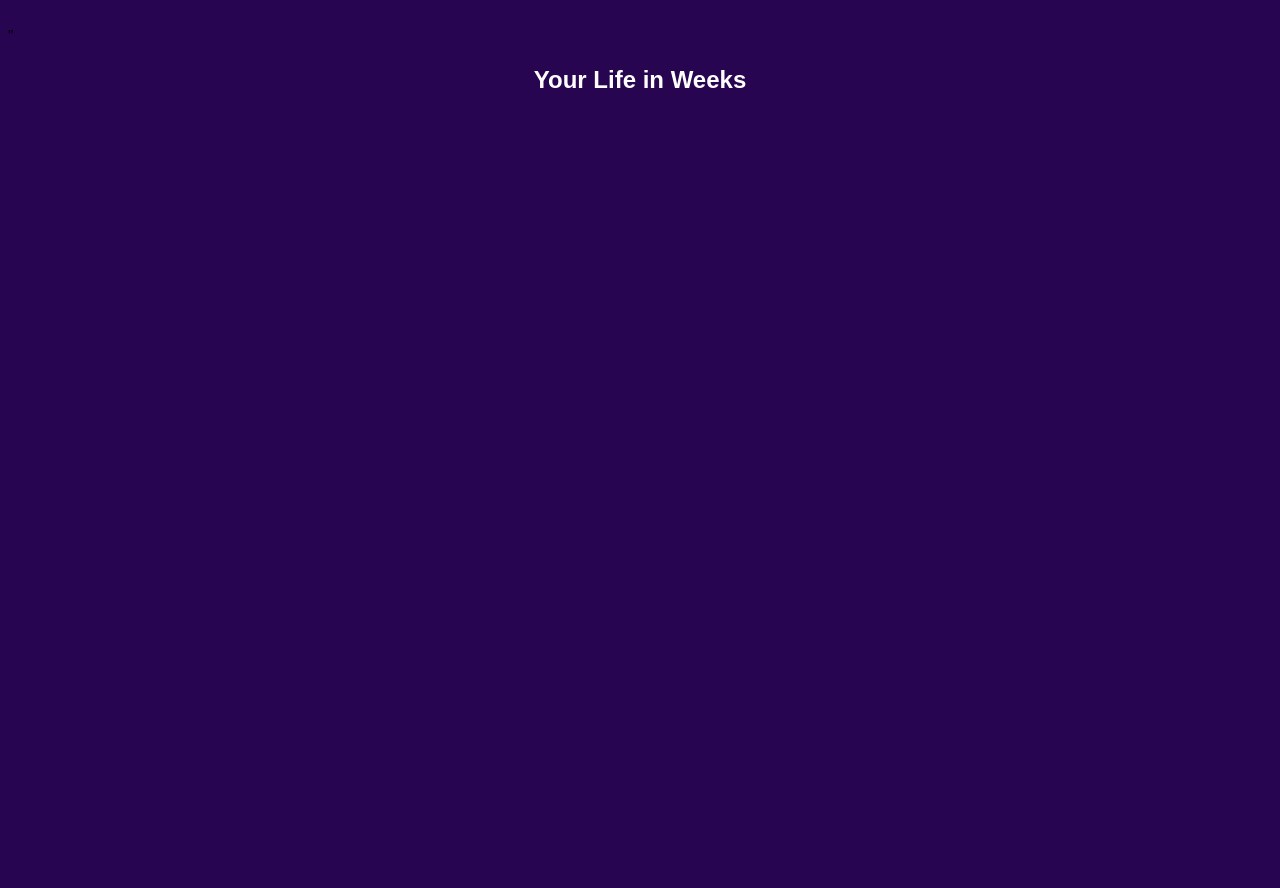
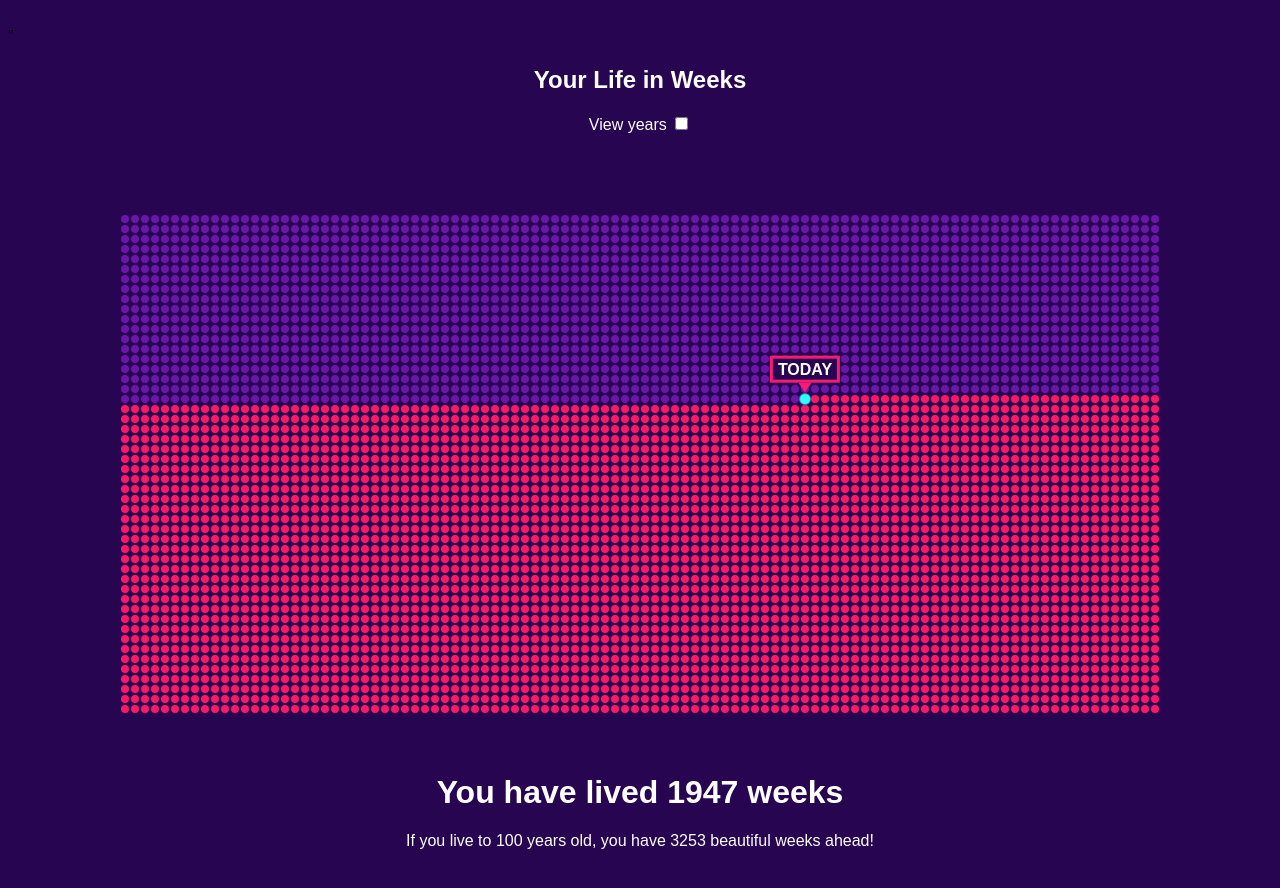
Before and after one commit to robertobarreda/life, a plain HTML site: page index.html in a window 1280 px wide. Before the commit the page ends 800 px from the top, so only its background shows below. Drawn offline with nearby package versions, Linux system fonts and the light colour scheme.

Commit message:
fix calendar

```diff
--- a/index.html
+++ b/index.html
@@ -2,19 +2,19 @@
 <html>
 <head>
 <link rel="stylesheet" href="style.css">
+<script src="https://cdnjs.cloudflare.com/ajax/libs/moment.js/2.29.4/moment.min.js" crossorigin="anonymous" referrerpolicy="no-referrer"></script>
 <script src="life.js"></script>
 </head>
 
 <body>
 <h2>Your Life in Weeks</h2>
 
-<div id="weeks-container" class="weeks-container hidden">
-  <p>View years <input id="year-switch" type="checkbox" onclick="arrangeByYear();"></p>
+<div id="weeks-container" class="weeks-container">
+  <p>View years <input id="year-switch" type="checkbox" onclick="parseInput();"></p>
   <div id="weeks-calendar"></div>
   <h1>You have lived <span id="weeks-lived"></span> weeks</h1>
   <p id="birthday-msg" class="hidden">🎉 Happy <span id="age"></span> Birthday! 🎉</p>
   <p>If you live to 100 years old, you have <span id="weeks-left"></span> beautiful weeks ahead!</p>
 </div>
-
 </body>
 </html>
--- a/life.js
+++ b/life.js
@@ -1,6 +1,6 @@
 const birthdayInput = '1985-11-08';
-var yearSwitchEl = document.getElementById('year-switch');
-var weeksCalendar = document.getElementById('weeks-calendar');
+
+window.addEventListener('load', function() { parseInput(); });
 
 function parseInput() {
     /*
@@ -27,10 +27,8 @@ function parseInput() {
     if (today.isAfter(nextBirthdayWeekReference)) weeksSinceLastBirthday = 51;
     var calendarWeeks = (yearsLived * 52) + weeksSinceLastBirthday;
 
-    //Check if today is birthday
-    var birthMonthDay = birthDate.format('MM-DD');
-    var todayMonthDay = moment(today.format('MM-DD'));
-    if (todayMonthDay.isSame(birthMonthDay)) {
+    // Check if today is birthday
+    if (isBirthday(today, birthDate)) {
         document.getElementById('age').innerHTML = getOrdinal(yearsLived);
         document.getElementById('birthday-msg').className = '';
     } else {
@@ -41,7 +39,7 @@ function parseInput() {
     document.getElementById('weeks-left').innerHTML = 5200 - weeksLived;
 
     document.getElementById('weeks-container').classList.remove('hidden');
-    createCalendar(calendarWeeks, yearSwitchEl.checked);
+    createCalendar(calendarWeeks, document.getElementById('year-switch').checked);
 }
 
 function createCalendar(calendarWeeks, yearView) {
@@ -81,11 +79,18 @@ function createCalendar(calendarWeeks, yearView) {
         }
 
         weeksCalendar.appendChild(year);
+        doSetTimeout(i, year);
     }
 }
 
-function arrangeByYear() {
-    parseInput();
+function doSetTimeout(i, element) {
+    setTimeout(function(){
+      element.classList.add('fadeIn');
+    }, (i*16) + (i*i/6));
+}
+
+function isBirthday(m1, m2){
+    return m1.date() === m2 .date() && m1.month() === m2.month()
 }
 
 var getOrdinal = function(n) {
--- a/style.css
+++ b/style.css
@@ -291,7 +291,12 @@ input[type=button]:disabled {
     display: none;
 }
 
+.fadeIn {
+    animation: 0.6s forwards fadeIn;
+}
+
 @keyframes pulse {
+
     0%,
     100% {
         transform: none;
@@ -303,6 +308,7 @@ input[type=button]:disabled {
 }
 
 @keyframes float {
+
     0%,
     100% {
         transform: none;
@@ -312,3 +318,15 @@ input[type=button]:disabled {
         transform: translatey(-2px);
     }
 }
+
+@keyframes fadeIn {
+    0% {
+        opacity: 0;
+        transform: translatey(10px);
+    }
+
+    100% {
+        opacity: 1;
+        transform: none;
+    }
+}
```
